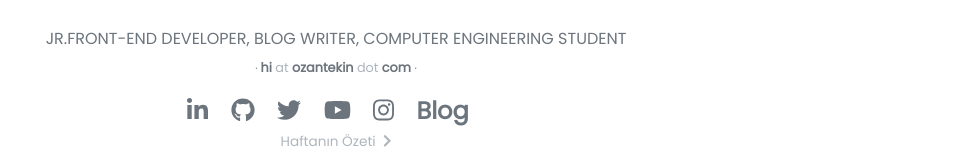
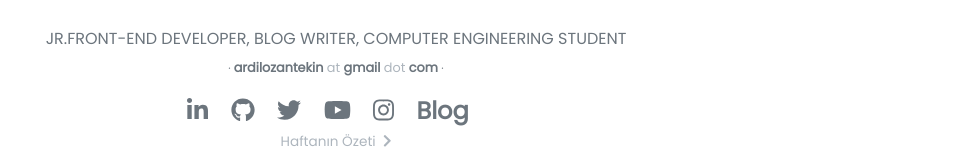
Before and after one commit to ozantekin/ozantekindev, a plain HTML site: page index.html in a window 1280 px wide. Shown: the part 341-490 px from the top of the page, without its empty margins (304-1280 px from the left). Drawn offline with Linux system fonts and the light colour scheme.

Commit message:
email yenilendi

```diff
--- a/index.html
+++ b/index.html
@@ -85,7 +85,7 @@
           <p class="email">
             ·
             <a href="mailto:hi@ozantekin.dev">
-              <span>hi </span>at <span>ozantekin </span>dot <span>com</span>
+              <span>ardilozantekin </span>at <span>gmail </span>dot <span>com</span>
             </a>
             ·
           </p>
```
